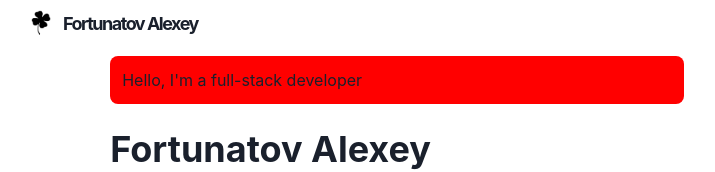
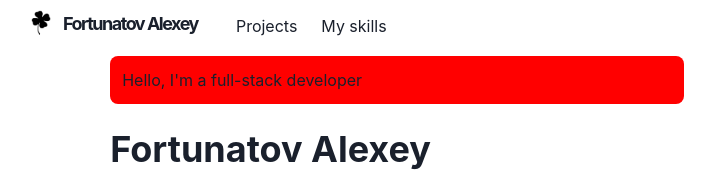
Before and after one commit to FortuneHere/portfolio, a Next.js app: page / in a window 1280 px wide. Shown: the top 172 px of the page, without its empty margins (243-958 px from the left). Built offline with nearby package versions, Linux system fonts and the light colour scheme.

Commit message:
Added navbar

```diff
--- a/components/logo.js
+++ b/components/logo.js
@@ -24,7 +24,6 @@ const Logo = () => {
 
   return (
     <Link href="/">
-      <a>
         <LogoBox>
           <Image src={cloverImg} width={20} height={20} alt="logo" />
           <Text
@@ -36,7 +35,6 @@ const Logo = () => {
             Fortunatov Alexey
           </Text>
         </LogoBox>
-      </a>
     </Link>
   )
 }
--- a/components/navbar.js
+++ b/components/navbar.js
@@ -14,7 +14,7 @@ import {
   IconButton,
   useColorModeValue
 } from '@chakra-ui/react'
-import { HumburgerIcon } from '@chakra-ui/icons'
+import { HamburgerIcon } from '@chakra-ui/icons'
 
 const LinkItem = ({ href, path, children }) => {
   const active = path === href
@@ -58,6 +58,42 @@ const Navbar = props => {
             <Logo />
           </Heading>
         </Flex>
+        <Stack
+          direction={{ base: 'column', md: 'row' }}
+          display={{ base: 'none', md: 'flex' }}
+          width={{ base: 'full', md: 'auto' }}
+          alignItems="center"
+          flexGrow={1}
+          mt={{ base: 4, nmd: 0 }}
+        >
+          <LinkItem href="/projects" path={path}>
+            Projects
+          </LinkItem>
+          <LinkItem href="/skills" path={path}>
+            My skills
+          </LinkItem>
+        </Stack>
+
+        <Box flex={1} align="right">
+          <Box ml={2} display={{ base: 'inline-block', md: 'none' }}>
+            <Menu>
+              <MenuButton
+                as={IconButton}
+                icon={<HamburgerIcon />}
+                variant="outline"
+                aria-label="Options"
+              />
+              <MenuList>
+                <NextLink href="/" passHref>
+                  <MenuItem as={Link}>About</MenuItem>
+                </NextLink>
+                <NextLink href="/projects">
+                  <MenuItem as={Link}>Projects</MenuItem>
+                </NextLink>
+              </MenuList>
+            </Menu>
+          </Box>
+        </Box>
       </Container>
     </Box>
   )
```
